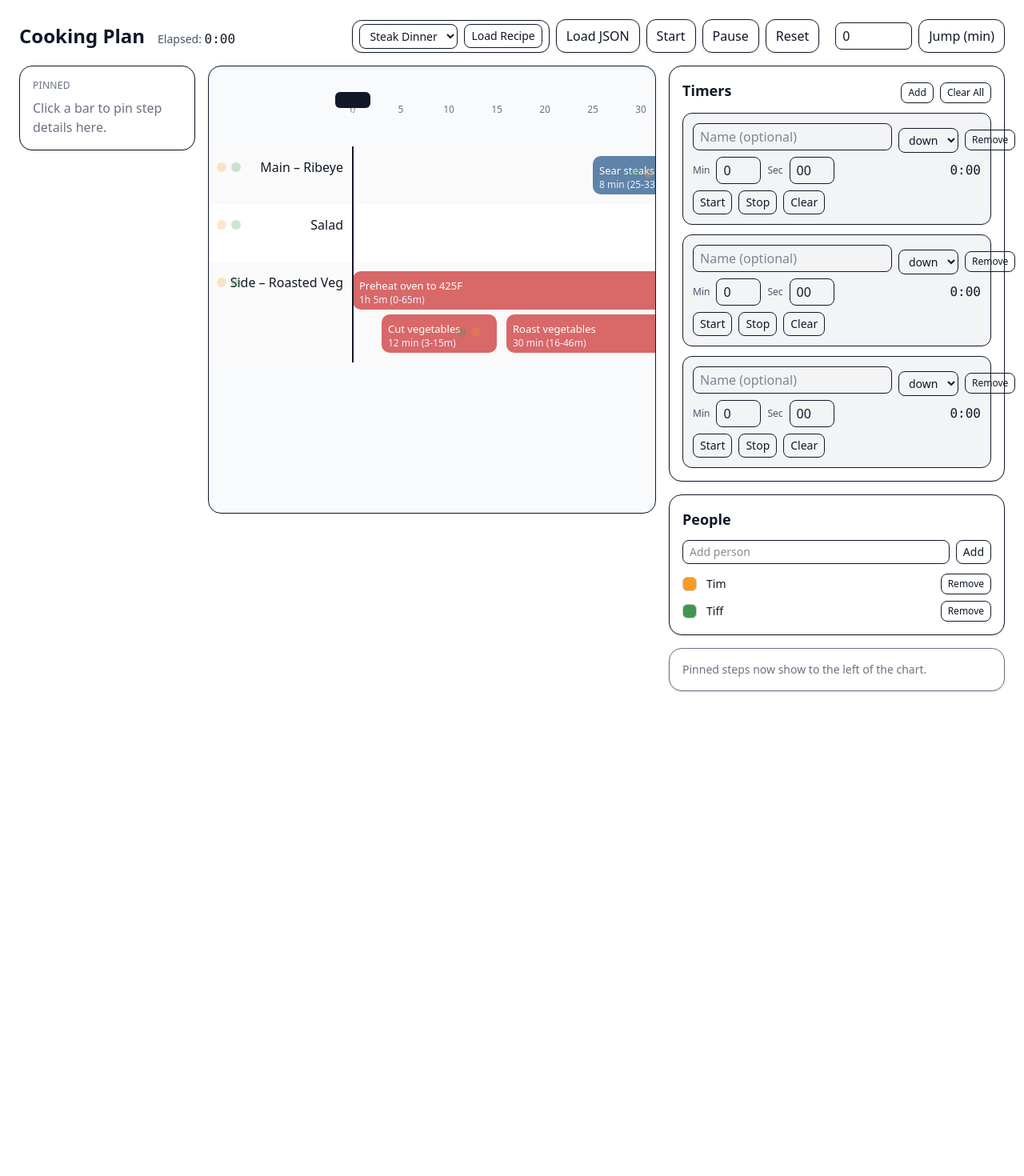
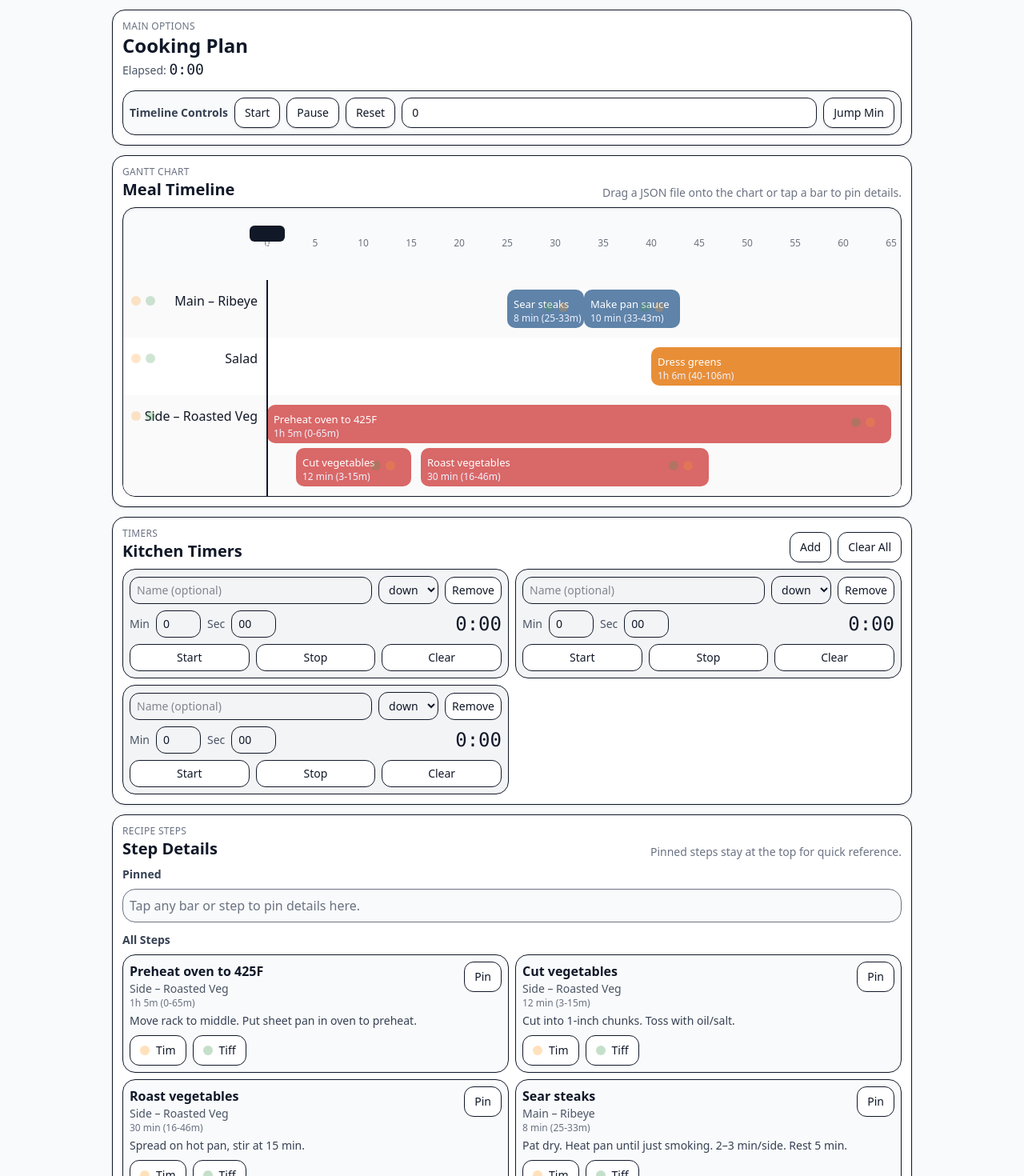
Before and after one commit to timdmacdo/dinner_planner, a React (Vite) app: page / in a window 1280 px wide. Shown: the top 1470 px of the page at 80% size. Before the commit the page ends 888 px from the top, so only its background shows below. Built offline with nearby package versions, Linux system fonts and the light colour scheme.

Commit message:
vertical

```diff
--- a/src/App.tsx
+++ b/src/App.tsx
@@ -478,97 +478,57 @@ export default function MealGantt() {
     return arr;
   }, [maxEndMin]);
   const selectedRecipe = recipeLibrary.find((recipe) => recipe.path === selectedRecipePath);
+  const sortedSteps = useMemo(
+    () => steps.slice().sort((a, b) => a.start_min - b.start_min || a.parent.localeCompare(b.parent) || a.title.localeCompare(b.title)),
+    [steps]
+  );
 
   return (
-    <div className="min-h-screen w-full bg-white text-gray-900 p-6">
-      <div className="max-w-[1300px] mx-auto space-y-4">
-        <header className="flex items-center justify-between gap-3">
-          <div className="flex items-baseline gap-4">
+    <div className="min-h-screen w-full bg-slate-50 text-gray-900 p-2 md:p-3">
+      <div className="max-w-[1000px] mx-auto space-y-3">
+        <section className="p-3 rounded-2xl border bg-white shadow-sm">
+          <div className="flex flex-col gap-3">
+            <div className="flex flex-col gap-1 md:flex-row md:items-end md:justify-between">
+              <div>
+                <div className="text-xs uppercase tracking-wide text-gray-500">Main Options</div>
                 <h1 className="text-2xl font-semibold">Cooking Plan</h1>
-            <div className="text-sm text-gray-600">Elapsed: <span className="font-mono text-base text-gray-900">{fmtMMSS(elapsedSeconds)}</span></div>
+                <div className="text-sm text-gray-600">
+                  Elapsed: <span className="font-mono text-lg text-gray-900">{fmtMMSS(elapsedSeconds)}</span>
                 </div>
+              </div>
+            </div>
+
+            {error && (
+              <div className="p-2 rounded-lg border border-red-300 bg-red-50 text-red-800">{error}</div>
+            )}
+
+            <div className="p-2 rounded-2xl border bg-gray-50">
               <div className="flex items-center gap-2">
-            <div className="flex items-center gap-2 px-2 py-1 rounded-xl border shadow-sm bg-white" title={selectedRecipe?.description}>
-              <select
-                className="max-w-44 px-2 py-1 rounded-lg border text-sm bg-white"
-                value={selectedRecipePath}
-                onChange={(e) => setSelectedRecipePath(e.target.value)}
-                disabled={recipeLibrary.length === 0 || libraryLoading}
-              >
-                {recipeLibrary.length === 0 ? (
-                  <option value="">No recipes found</option>
-                ) : (
-                  recipeLibrary.map((recipe) => (
-                    <option key={recipe.path} value={recipe.path}>{recipe.name}</option>
-                  ))
-                )}
-              </select>
-              <button
-                onClick={loadSelectedRecipe}
-                disabled={!selectedRecipePath || libraryLoading}
-                className="px-2 py-1 rounded-lg border text-sm hover:bg-gray-50 disabled:cursor-not-allowed disabled:opacity-50"
-              >
-                {libraryLoading ? "Loading..." : "Load Recipe"}
-              </button>
-            </div>
-            <label className="px-3 py-2 rounded-xl border shadow-sm cursor-pointer hover:bg-gray-50">
-              Load JSON
+                <div className="shrink-0 text-sm font-semibold text-gray-700">Timeline Controls</div>
+                <button onClick={start} className="px-3 py-2 rounded-xl border bg-white text-sm shadow-sm hover:bg-gray-50">Start</button>
+                <button onClick={pause} className="px-3 py-2 rounded-xl border bg-white text-sm shadow-sm hover:bg-gray-50">Pause</button>
+                <button onClick={reset} className="px-3 py-2 rounded-xl border bg-white text-sm shadow-sm hover:bg-gray-50">Reset</button>
                 <input
-                type="file"
-                accept="application/json,.json,.txt"
-                className="hidden"
-                onChange={(e) => {
-                  const f = e.target.files?.[0];
-                  if (f) onFile(f);
-                }}
-              />
-            </label>
-            <button onClick={start} className="px-3 py-2 rounded-xl border shadow-sm hover:bg-gray-50">Start</button>
-            <button onClick={pause} className="px-3 py-2 rounded-xl border shadow-sm hover:bg-gray-50">Pause</button>
-            <button onClick={reset} className="px-3 py-2 rounded-xl border shadow-sm hover:bg-gray-50">Reset</button>
-            <div className="flex items-center gap-2 ml-3">
-              <input
-                className="w-24 px-2 py-1 rounded-lg border"
+                  className="min-w-0 flex-1 px-3 py-2 rounded-xl border text-sm bg-white"
                   value={jumpInput}
                   onChange={(e) => setJumpInput(e.target.value)}
                   onKeyDown={(e) => { if (e.key === 'Enter') jump(); }}
                 />
-              <button onClick={jump} className="px-3 py-2 rounded-xl border shadow-sm hover:bg-gray-50">Jump (min)</button>
-            </div>
-          </div>
-        </header>
-
-        {error && (
-          <div className="p-3 rounded-lg border border-red-300 bg-red-50 text-red-800">{error}</div>
-        )}
-
-  <div className="grid gap-4" style={{ gridTemplateColumns: '220px 1fr 420px' }}>
-          {/* Left pinned column */}
-          <div className="col-span-1">
-            <div className="p-4 rounded-2xl border bg-white shadow-sm">
-              <div className="text-xs uppercase tracking-wide text-gray-500">Pinned</div>
-              <div className="mt-2 space-y-3">
-                {pinned.length > 0 ? (
-                  pinned.slice(0, 3).map((p) => (
-                    <div key={p.id} className="p-2 rounded-md border bg-gray-50">
-                      <div className="font-semibold">{p.title}</div>
-                      <div className="text-sm text-gray-600">{p.parent}</div>
-                      <div className="text-xs text-gray-500">{fmtDuration(p.duration_min)} ({p.start_min}-{p.start_min + p.duration_min}m)</div>
-                      <div className="mt-2 text-sm text-gray-700 whitespace-pre-wrap">{p.description}</div>
-                      <div className="mt-2">
-                        <button className="px-2 py-1 rounded-lg border text-sm" onClick={() => setPinned((cur) => cur.filter((it) => it.id !== p.id))}>Unpin</button>
-                      </div>
-                    </div>
-                  ))
-                ) : (
-                  <div className="text-gray-500">Click a bar to pin step details here.</div>
-                )}
+                <button onClick={jump} className="px-3 py-2 rounded-xl border bg-white text-sm shadow-sm hover:bg-gray-50">Jump Min</button>
               </div>
             </div>
           </div>
+        </section>
 
-          {/* Chart area */}
-          <div className="rounded-2xl border bg-gray-50 shadow-inner overflow-auto" style={{ maxHeight: 560, paddingTop: 20 }} onDragOver={(e) => e.preventDefault()} onDrop={onDrop}>
+        <section className="p-3 rounded-2xl border bg-white shadow-sm">
+          <div className="mb-2 flex flex-col gap-1 md:flex-row md:items-end md:justify-between">
+            <div>
+              <div className="text-xs uppercase tracking-wide text-gray-500">Gantt Chart</div>
+              <h2 className="text-xl font-semibold">Meal Timeline</h2>
+            </div>
+            <div className="text-sm text-gray-500">Drag a JSON file onto the chart or tap a bar to pin details.</div>
+          </div>
+          <div className="rounded-2xl border bg-gray-50 shadow-inner overflow-auto" style={{ maxHeight: 720, paddingTop: 10 }} onDragOver={(e) => e.preventDefault()} onDrop={onDrop}>
             <svg width={chartWidth} height={chartHeight} className="block">
               {/* Background grid */}
               <g transform={`translate(${labelWidth}, ${topAxisPad})`}>
@@ -659,81 +619,199 @@ export default function MealGantt() {
               </g>
             </svg>
           </div>
+        </section>
 
-          {/* Right sidebar: Timers + Pinned detail */}
-          <div className="col-span-1 space-y-4">
-            {/* Timer bank */}
-            <div className="p-4 rounded-2xl border bg-white shadow-sm">
-              <div className="flex items-baseline justify-between">
-                <div className="text-lg font-semibold">Timers</div>
+        <section className="p-3 rounded-2xl border bg-white shadow-sm">
+          <div className="mb-2 flex items-end justify-between gap-3">
+            <div>
+              <div className="text-xs uppercase tracking-wide text-gray-500">Timers</div>
+              <h2 className="text-xl font-semibold">Kitchen Timers</h2>
+            </div>
             <div className="flex gap-2">
-                  <button className="px-2 py-1 rounded-lg border text-xs hover:bg-gray-50" onClick={addTimer}>Add</button>
-                  <button className="px-2 py-1 rounded-lg border text-xs hover:bg-gray-50" onClick={resetTimers}>Clear All</button>
+              <button className="px-3 py-2 rounded-xl border text-sm bg-white hover:bg-gray-50" onClick={addTimer}>Add</button>
+              <button className="px-3 py-2 rounded-xl border text-sm bg-white hover:bg-gray-50" onClick={resetTimers}>Clear All</button>
             </div>
           </div>
-              <div className="mt-3 space-y-3">
+          <div className="grid gap-2 md:grid-cols-2">
             {timers.map((t) => {
-                  // determine visual state
               const isCountingUp = t.running && t.mode === 'up';
               const isCountingDown = t.running && t.mode !== 'up' && t.remaining > 0;
-                  // consider whether this timer had a non-zero initial value
               const hadInitial = (parseInt(t.minStr || '0', 10) > 0) || (parseInt(t.secStr || '0', 10) > 0);
-                  // expired: reached zero while counting down and not cleared by user
               const isExpired = !t.running && t.mode !== 'up' && t.remaining === 0 && !t.cleared && hadInitial;
-                  // cleared: explicit user clear or default-new timer state
               const isCleared = (!!t.cleared) && t.remaining === 0 && t.mode !== 'up';
               const bg = isExpired ? '#fecaca' : isCountingUp ? '#bfdbfe' : isCountingDown ? '#bbf7d0' : isCleared ? '#f3f4f6' : '#f3f4f6';
               return (
-                    <div key={t.id} className="p-3 rounded-xl border" style={{ background: bg }}>
+                <div key={t.id} className="p-2 rounded-2xl border" style={{ background: bg }}>
                   <div className="flex items-center gap-2">
-                        <input className="flex-1 px-2 py-1 mb-2 rounded-lg border" placeholder="Name (optional)" value={t.name} onChange={(e) => setTimerField(t.id, { name: e.target.value })} />
-                        <select value={t.mode} onChange={(e) => setTimerField(t.id, { mode: e.target.value as 'up' | 'down' })} className="px-2 py-1 rounded-lg border text-sm">
+                    <input className="min-w-0 flex-1 px-2 py-1.5 rounded-xl border text-sm" placeholder="Name (optional)" value={t.name} onChange={(e) => setTimerField(t.id, { name: e.target.value })} />
+                    <select value={t.mode} onChange={(e) => setTimerField(t.id, { mode: e.target.value as 'up' | 'down' })} className="px-2 py-1.5 rounded-xl border text-sm">
                       <option value="down">down</option>
                       <option value="up">up</option>
                     </select>
-                        <button className="px-2 py-1 rounded-lg border text-xs" onClick={() => removeTimer(t.id)}>Remove</button>
+                    <button className="px-2 py-1.5 rounded-xl border text-sm bg-white" onClick={() => removeTimer(t.id)}>Remove</button>
                   </div>
-                      <div className="flex items-center gap-2">
-                        <label className="text-xs text-gray-600">Min</label>
-                        <input className="w-14 px-2 py-1 rounded-lg border" value={t.minStr} onChange={(e) => setTimerField(t.id, { minStr: e.target.value.replace(/[^0-9]/g, "") })} />
-                        <label className="text-xs text-gray-600">Sec</label>
-                        <input className="w-14 px-2 py-1 rounded-lg border" value={t.secStr} onChange={(e) => setTimerField(t.id, { secStr: e.target.value.replace(/[^0-9]/g, "") })} />
-                        <div className="ml-auto font-mono text-base">{fmtMMSS(t.remaining)}</div>
+                  <div className="mt-2 flex items-center gap-2">
+                    <label className="text-sm text-gray-600">Min</label>
+                    <input className="w-14 px-2 py-1.5 rounded-xl border text-sm" value={t.minStr} onChange={(e) => setTimerField(t.id, { minStr: e.target.value.replace(/[^0-9]/g, "") })} />
+                    <label className="text-sm text-gray-600">Sec</label>
+                    <input className="w-14 px-2 py-1.5 rounded-xl border text-sm" value={t.secStr} onChange={(e) => setTimerField(t.id, { secStr: e.target.value.replace(/[^0-9]/g, "") })} />
+                    <div className="ml-auto font-mono text-2xl">{fmtMMSS(t.remaining)}</div>
                   </div>
-                      <div className="mt-2 flex gap-2">
-                        <button className="px-2 py-1 rounded-lg border text-sm hover:bg-gray-50" onClick={() => startTimer(t.id)}>{t.running ? "Restart" : "Start"}</button>
-                        <button className="px-2 py-1 rounded-lg border text-sm hover:bg-gray-50" onClick={() => stopTimer(t.id)}>Stop</button>
-                        <button className="px-2 py-1 rounded-lg border text-sm hover:bg-gray-50" onClick={() => clearTimer(t.id)}>Clear</button>
+                  <div className="mt-2 grid grid-cols-3 gap-2">
+                    <button className="px-2 py-1.5 rounded-xl border bg-white text-sm hover:bg-gray-50" onClick={() => startTimer(t.id)}>{t.running ? "Restart" : "Start"}</button>
+                    <button className="px-2 py-1.5 rounded-xl border bg-white text-sm hover:bg-gray-50" onClick={() => stopTimer(t.id)}>Stop</button>
+                    <button className="px-2 py-1.5 rounded-xl border bg-white text-sm hover:bg-gray-50" onClick={() => clearTimer(t.id)}>Clear</button>
                   </div>
                 </div>
               );
             })}
           </div>
+        </section>
+
+        <section className="p-3 rounded-2xl border bg-white shadow-sm">
+          <div className="mb-2 flex flex-col gap-1 md:flex-row md:items-end md:justify-between">
+            <div>
+              <div className="text-xs uppercase tracking-wide text-gray-500">Recipe Steps</div>
+              <h2 className="text-xl font-semibold">Step Details</h2>
+            </div>
+            <div className="text-sm text-gray-500">Pinned steps stay at the top for quick reference.</div>
           </div>
 
-            {/* People panel */}
-            <div className="p-4 rounded-2xl border bg-white shadow-sm">
-              <div className="flex items-baseline justify-between">
-                <div className="text-lg font-semibold">People</div>
+          <div className="space-y-3">
+            <div>
+              <div className="text-sm font-semibold text-gray-700">Pinned</div>
+              <div className="mt-2 grid gap-2 md:grid-cols-3">
+                {pinned.length > 0 ? (
+                  pinned.slice(0, 3).map((p) => (
+                    <div key={p.id} className="p-2 rounded-2xl border bg-amber-50">
+                      <div className="font-semibold">{p.title}</div>
+                      <div className="text-sm text-gray-600">{p.parent}</div>
+                      <div className="text-xs text-gray-500">{fmtDuration(p.duration_min)} ({p.start_min}-{p.start_min + p.duration_min}m)</div>
+                      <div className="mt-1 text-sm text-gray-700 whitespace-pre-wrap">{p.description}</div>
+                      <button className="mt-2 px-3 py-1 rounded-xl border bg-white text-sm" onClick={() => setPinned((cur) => cur.filter((it) => it.id !== p.id))}>Unpin</button>
                     </div>
-              <div className="mt-3">
+                  ))
+                ) : (
+                  <div className="md:col-span-3 p-2 rounded-2xl border bg-gray-50 text-gray-500">Tap any bar or step to pin details here.</div>
+                )}
+              </div>
+            </div>
+
+            <div>
+              <div className="text-sm font-semibold text-gray-700">All Steps</div>
+              <div className="mt-2 grid gap-2 md:grid-cols-2">
+                {sortedSteps.map((s) => (
+                  <div key={s.id} className="p-2 rounded-2xl border bg-gray-50">
+                    <div className="flex items-start justify-between gap-2">
+                      <div>
+                        <div className="font-semibold">{s.title}</div>
+                        <div className="text-sm text-gray-600">{s.parent}</div>
+                        <div className="text-xs text-gray-500">{fmtDuration(s.duration_min)} ({s.start_min}-{s.start_min + s.duration_min}m)</div>
+                      </div>
+                      <button
+                        className="shrink-0 px-3 py-2 rounded-xl border bg-white text-sm hover:bg-gray-50"
+                        onClick={() => {
+                          setPinned((cur) => {
+                            const arr = cur.filter((it) => it.id !== s.id);
+                            arr.unshift(s);
+                            while (arr.length > 3) arr.pop();
+                            return arr;
+                          });
+                        }}
+                      >
+                        Pin
+                      </button>
+                    </div>
+                    <div className="mt-1 text-sm text-gray-700 whitespace-pre-wrap">{s.description}</div>
+                    <div className="mt-2 flex flex-wrap gap-2">
+                      {people.map((p) => {
+                        const assigned = (stepAssignments[s.id] || []).includes(p.id);
+                        return (
+                          <button
+                            key={p.id}
+                            className="flex items-center gap-2 px-3 py-2 rounded-xl border bg-white text-sm"
+                            onClick={() => toggleAssignStep(s.id, p.id)}
+                          >
+                            <span style={{ width: 12, height: 12, borderRadius: 999, background: p.color, opacity: assigned ? 1 : 0.3 }} />
+                            <span>{p.name}</span>
+                          </button>
+                        );
+                      })}
+                    </div>
+                  </div>
+                ))}
+              </div>
+            </div>
+          </div>
+        </section>
+
+        <section className="p-3 rounded-2xl border bg-white shadow-sm">
+          <div className="mb-2">
+            <div className="text-xs uppercase tracking-wide text-gray-500">Library And People</div>
+            <h2 className="text-xl font-semibold">Recipe Setup</h2>
+          </div>
+
+          <div className="grid gap-2 md:grid-cols-2">
+            <div className="p-2 rounded-2xl border bg-gray-50">
+              <div className="text-sm font-semibold text-gray-700">Recipe Library</div>
+              {selectedRecipe?.description && (
+                <div className="mt-1 text-sm text-gray-600">{selectedRecipe.description}</div>
+              )}
+              <div className="mt-2 flex items-center gap-2">
+                <select
+                  className="min-w-0 flex-1 px-2 py-1.5 rounded-xl border text-sm bg-white"
+                  value={selectedRecipePath}
+                  onChange={(e) => setSelectedRecipePath(e.target.value)}
+                  disabled={recipeLibrary.length === 0 || libraryLoading}
+                >
+                  {recipeLibrary.length === 0 ? (
+                    <option value="">No recipes found</option>
+                  ) : (
+                    recipeLibrary.map((recipe) => (
+                      <option key={recipe.path} value={recipe.path}>{recipe.name}</option>
+                    ))
+                  )}
+                </select>
+                <button
+                  onClick={loadSelectedRecipe}
+                  disabled={!selectedRecipePath || libraryLoading}
+                  className="px-2 py-1.5 rounded-xl border bg-white text-sm shadow-sm hover:bg-gray-50 disabled:cursor-not-allowed disabled:opacity-50"
+                >
+                  {libraryLoading ? "Loading..." : "Load Recipe"}
+                </button>
+              </div>
+              <label className="mt-2 inline-flex px-2 py-1.5 rounded-xl border bg-white text-sm shadow-sm cursor-pointer hover:bg-gray-50">
+                Load JSON File
+                <input
+                  type="file"
+                  accept="application/json,.json,.txt"
+                  className="hidden"
+                  onChange={(e) => {
+                    const f = e.target.files?.[0];
+                    if (f) onFile(f);
+                  }}
+                />
+              </label>
+            </div>
+
+            <div className="p-2 rounded-2xl border bg-gray-50">
+              <div className="text-sm font-semibold text-gray-700">People</div>
+              <div className="text-xs text-gray-500">Tap dots on lanes or steps to assign work.</div>
+              <div className="mt-2 flex items-start gap-2">
                 <AddPersonForm onAdd={(name) => { if (name.trim()) addPerson(name.trim()); }} />
-                <div className="mt-3 space-y-2">
+                <div className="flex flex-wrap gap-2">
                   {people.map((p) => (
-                    <div key={p.id} className="flex items-center gap-3">
-                      <div style={{ width: 18, height: 18, borderRadius: 6, background: p.color, border: '1px solid #ccc' }} />
-                      <div className="text-sm flex-1">{p.name}</div>
+                    <div key={p.id} className="flex items-center gap-2 px-2 py-1 rounded-xl border bg-white">
+                      <div style={{ width: 16, height: 16, borderRadius: 6, background: p.color, border: '1px solid #ccc' }} />
+                      <div className="text-sm">{p.name}</div>
                       <button className="px-2 py-1 rounded-lg border text-xs" onClick={() => removePerson(p.id)}>Remove</button>
                     </div>
                   ))}
                 </div>
               </div>
             </div>
-
-            {/* Pinned steps appear in the left column now (up to 3) */}
-            <div className="p-4 rounded-2xl border bg-white shadow-sm text-sm text-gray-500">Pinned steps now show to the left of the chart.</div>
           </div>
-        </div>
+        </section>
       </div>
 
       {/* Tooltip (portal-ish simple absolute box) */}
```
Lines whose indentation alone changed are shown as unchanged.
